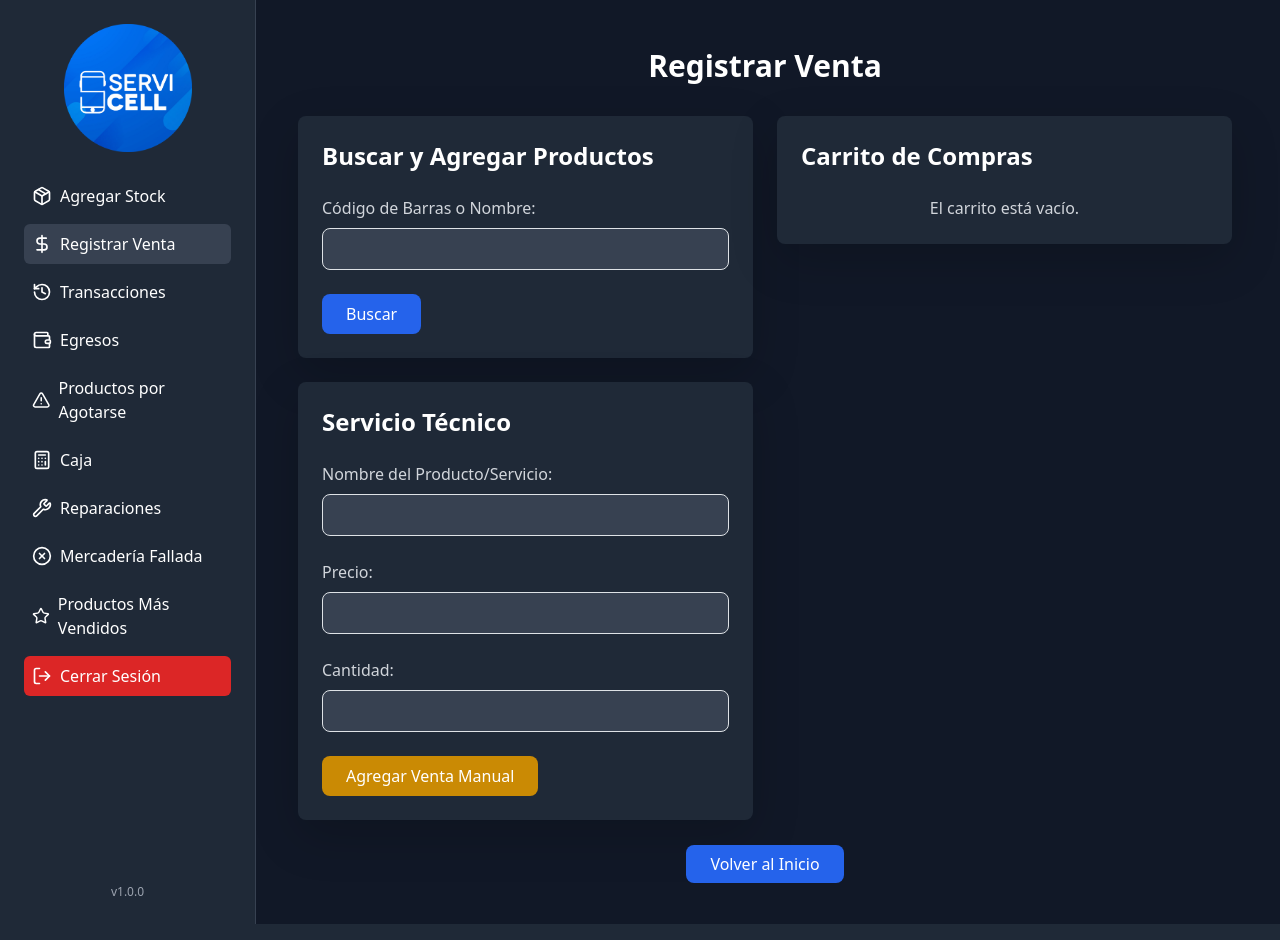
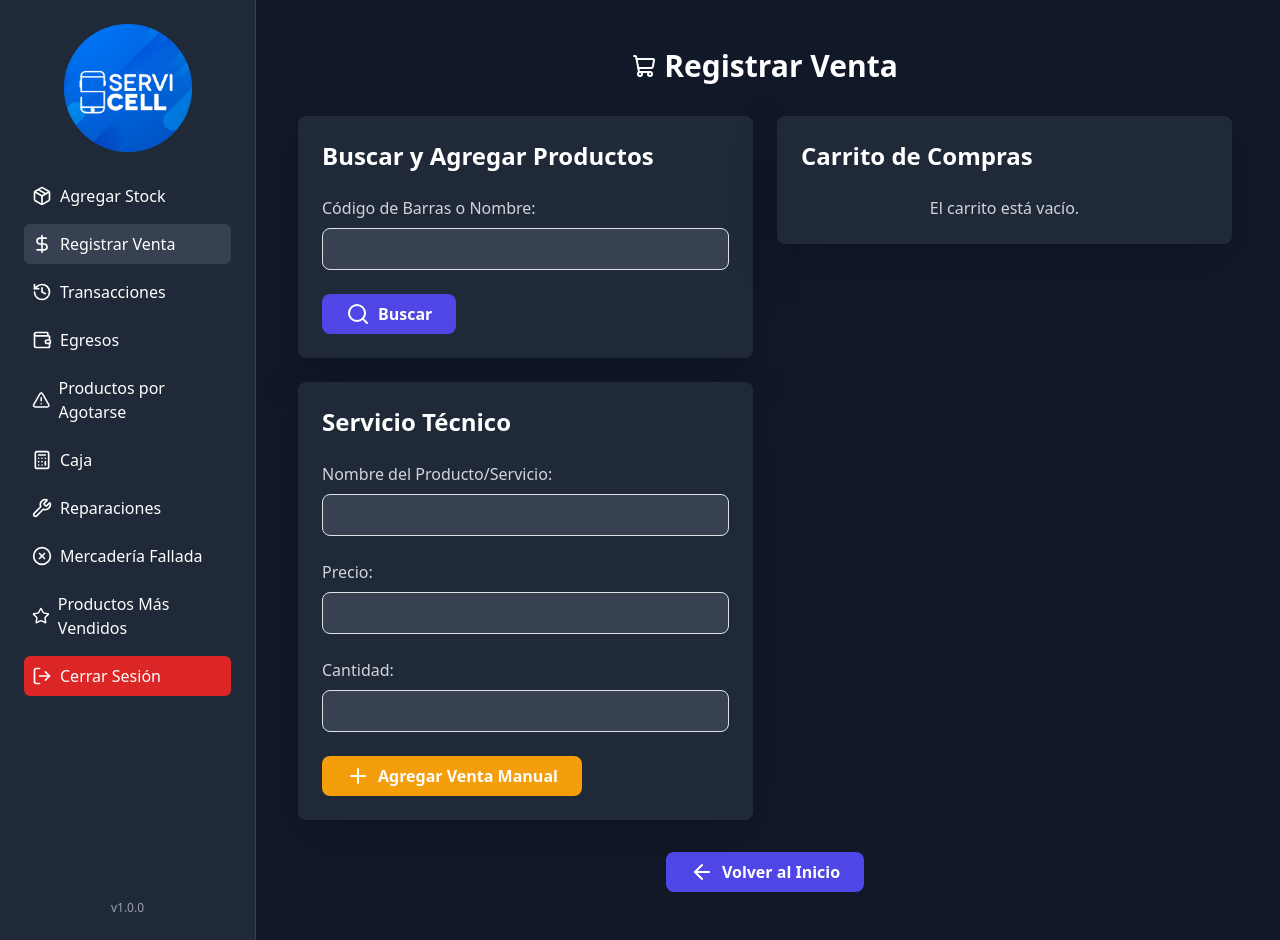
Before and after one commit to NahunMenem/Servicell, a Flask app: page /registrar_venta in a window 1280 px wide. Run offline with Flask 3, Linux system fonts and the light colour scheme; some libraries are stand-ins or nearby versions.

Commit message:
Update registrar_venta.html2025

```diff
--- a/templates/registrar_venta.html
+++ b/templates/registrar_venta.html
@@ -2,7 +2,6 @@
 
 {% block content %}
 <div class="p-6 bg-gray-900 text-white min-h-screen">
-    <!-- Mostrar mensajes flash -->
     {% with messages = get_flashed_messages(with_categories=true) %}
         {% if messages %}
             {% for category, message in messages %}
@@ -13,22 +12,25 @@
         {% endif %}
     {% endwith %}
 
-    <h1 class="text-3xl font-bold text-center mb-8">Registrar Venta</h1>
+    <h1 class="text-3xl font-bold text-center mb-8 flex justify-center items-center gap-2">
+        <i data-lucide="shopping-cart"></i>
+        Registrar Venta
+    </h1>
 
     <div class="grid grid-cols-1 md:grid-cols-2 gap-6">
-        <!-- Columna izquierda: Buscar y agregar productos -->
         <div>
-            <!-- Buscar productos -->
             <div class="bg-gray-800 p-6 rounded-lg shadow-lg mb-6">
                 <h2 class="text-2xl font-semibold mb-4">Buscar y Agregar Productos</h2>
                 <form method="POST">
                     <div class="mb-4">
                         <label for="busqueda" class="block text-gray-300 mb-2">Código de Barras o Nombre:</label>
                         <input type="text" id="busqueda" name="busqueda"
-                               class="w-full p-2 bg-gray-700 border border-gray-600 rounded-lg text-white focus:outline-none focus:border-blue-500"
+                               class="w-full p-2 bg-gray-700 border border-gray-600 rounded-lg text-white focus:outline-none focus:border-indigo-500"
                                required autofocus>
                     </div>
-                    <button type="submit" name="buscar" class="px-6 py-2 bg-blue-600 hover:bg-blue-700 text-white rounded-lg transition duration-300">Buscar</button>
+                    <button type="submit" name="buscar" class="inline-flex items-center gap-2 px-6 py-2 bg-indigo-600 hover:bg-indigo-500 text-white font-semibold rounded-lg transition duration-300">
+                        <i data-lucide="search"></i> Buscar
+                    </button>
                 </form>
 
                 {% if productos %}
@@ -44,8 +46,10 @@
                         <form method="POST" class="mt-2">
                             <input type="hidden" name="producto_id" value="{{ producto.id }}">
                             <div class="flex items-center space-x-2">
-                                <input type="number" name="cantidad" class="w-20 p-2 bg-gray-600 border border-gray-500 rounded-lg text-white focus:outline-none focus:border-blue-500" min="1" max="{{ producto.stock }}" required>
-                                <button type="submit" name="agregar" class="px-4 py-2 bg-green-600 hover:bg-green-700 text-white rounded-lg transition duration-300">Agregar</button>
+                                <input type="number" name="cantidad" class="w-20 p-2 bg-gray-600 border border-gray-500 rounded-lg text-white focus:outline-none focus:border-emerald-500" min="1" max="{{ producto.stock }}" required>
+                                <button type="submit" name="agregar" class="inline-flex items-center gap-2 px-4 py-2 bg-emerald-600 hover:bg-emerald-500 text-white font-semibold rounded-lg transition duration-300">
+                                    <i data-lucide="plus-circle"></i> Agregar
+                                </button>
                             </div>
                         </form>
                     </li>
@@ -54,28 +58,28 @@
                 {% endif %}
             </div>
 
-            <!-- Formulario para venta manual -->
             <div class="bg-gray-800 p-6 rounded-lg shadow-lg">
                 <h2 class="text-2xl font-semibold mb-4">Servicio Técnico</h2>
                 <form method="POST">
                     <div class="mb-4">
                         <label for="nombre_manual" class="block text-gray-300 mb-2">Nombre del Producto/Servicio:</label>
-                        <input type="text" id="nombre_manual" name="nombre_manual" class="w-full p-2 bg-gray-700 border border-gray-600 rounded-lg text-white focus:outline-none focus:border-blue-500" required>
+                        <input type="text" id="nombre_manual" name="nombre_manual" class="w-full p-2 bg-gray-700 border border-gray-600 rounded-lg text-white focus:outline-none focus:border-amber-500" required>
                     </div>
                     <div class="mb-4">
                         <label for="precio_manual" class="block text-gray-300 mb-2">Precio:</label>
-                        <input type="number" step="0.01" id="precio_manual" name="precio_manual" class="w-full p-2 bg-gray-700 border border-gray-600 rounded-lg text-white focus:outline-none focus:border-blue-500" required>
+                        <input type="number" step="0.01" id="precio_manual" name="precio_manual" class="w-full p-2 bg-gray-700 border border-gray-600 rounded-lg text-white focus:outline-none focus:border-amber-500" required>
                     </div>
                     <div class="mb-4">
                         <label for="cantidad_manual" class="block text-gray-300 mb-2">Cantidad:</label>
-                        <input type="number" id="cantidad_manual" name="cantidad_manual" class="w-full p-2 bg-gray-700 border border-gray-600 rounded-lg text-white focus:outline-none focus:border-blue-500" required>
+                        <input type="number" id="cantidad_manual" name="cantidad_manual" class="w-full p-2 bg-gray-700 border border-gray-600 rounded-lg text-white focus:outline-none focus:border-amber-500" required>
                     </div>
-                    <button type="submit" name="agregar_manual" class="px-6 py-2 bg-yellow-600 hover:bg-yellow-700 text-white rounded-lg transition duration-300">Agregar Venta Manual</button>
+                    <button type="submit" name="agregar_manual" class="inline-flex items-center gap-2 px-6 py-2 bg-amber-500 hover:bg-amber-400 text-white font-semibold rounded-lg transition duration-300">
+                        <i data-lucide="plus"></i> Agregar Venta Manual
+                    </button>
                 </form>
             </div>
         </div>
 
-        <!-- Columna derecha: Carrito de compras -->
         <div>
             <div class="bg-gray-800 p-6 rounded-lg shadow-lg">
                 <h2 class="text-2xl font-semibold mb-4">Carrito de Compras</h2>
@@ -102,36 +106,39 @@
                 </table>
                 <h4 class="text-right mt-4 text-xl font-semibold">Total: ${{ total }}</h4>
 
-                <!-- Formulario para registrar la venta -->
                 <form method="POST" class="mt-6">
                     <div class="mb-4">
                         <label class="block text-gray-300 mb-2">Tipo de Pago:</label>
                         <div class="flex space-x-4">
                             <label class="flex items-center">
-                                <input type="radio" name="tipo_pago" value="Efectivo" class="form-radio h-4 w-4 text-blue-600" required>
+                                <input type="radio" name="tipo_pago" value="Efectivo" class="form-radio h-4 w-4 text-indigo-500" required>
                                 <span class="ml-2 text-gray-300">Efectivo</span>
                             </label>
                             <label class="flex items-center">
-                                <input type="radio" name="tipo_pago" value="Débito" class="form-radio h-4 w-4 text-blue-600">
+                                <input type="radio" name="tipo_pago" value="Débito" class="form-radio h-4 w-4 text-indigo-500">
                                 <span class="ml-2 text-gray-300">Débito</span>
                             </label>
                             <label class="flex items-center">
-                                <input type="radio" name="tipo_pago" value="Crédito" class="form-radio h-4 w-4 text-blue-600">
+                                <input type="radio" name="tipo_pago" value="Crédito" class="form-radio h-4 w-4 text-indigo-500">
                                 <span class="ml-2 text-gray-300">Crédito</span>
                             </label>
                             <label class="flex items-center">
-                                <input type="radio" name="tipo_pago" value="Transferencia" class="form-radio h-4 w-4 text-blue-600">
+                                <input type="radio" name="tipo_pago" value="Transferencia" class="form-radio h-4 w-4 text-indigo-500">
                                 <span class="ml-2 text-gray-300">Transferencia</span>
                             </label>
                         </div>
                     </div>
                     <div class="mb-4">
                         <label for="dni_cliente" class="block text-gray-300 mb-2">DNI del Cliente:</label>
-                        <input type="text" id="dni_cliente" name="dni_cliente" class="w-full p-2 bg-gray-700 border border-gray-600 rounded-lg text-white focus:outline-none focus:border-blue-500">
+                        <input type="text" id="dni_cliente" name="dni_cliente" class="w-full p-2 bg-gray-700 border border-gray-600 rounded-lg text-white focus:outline-none focus:border-indigo-500">
                     </div>
                     <div class="flex space-x-4">
-                        <button type="submit" name="registrar" class="px-6 py-2 bg-blue-600 hover:bg-blue-700 text-white rounded-lg transition duration-300">Registrar Venta</button>
-                        <button type="submit" name="vaciar" class="px-6 py-2 bg-red-600 hover:bg-red-700 text-white rounded-lg transition duration-300">Vaciar Carrito</button>
+                        <button type="submit" name="registrar" class="inline-flex items-center gap-2 px-6 py-2 bg-indigo-600 hover:bg-indigo-500 text-white font-semibold rounded-lg transition duration-300">
+                            <i data-lucide="check-circle"></i> Registrar Venta
+                        </button>
+                        <button type="submit" name="vaciar" class="inline-flex items-center gap-2 px-6 py-2 bg-rose-600 hover:bg-rose-500 text-white font-semibold rounded-lg transition duration-300">
+                            <i data-lucide="trash-2"></i> Vaciar Carrito
+                        </button>
                     </div>
                 </form>
                 {% else %}
@@ -141,9 +148,10 @@
         </div>
     </div>
 
-    <!-- Botón para volver al inicio -->
     <div class="mt-8 text-center">
-        <a href="{{ url_for('index') }}" class="px-6 py-2 bg-blue-600 hover:bg-blue-700 text-white rounded-lg transition duration-300">Volver al Inicio</a>
+        <a href="{{ url_for('index') }}" class="inline-flex items-center gap-2 px-6 py-2 bg-indigo-600 hover:bg-indigo-500 text-white font-semibold rounded-lg transition duration-300 {% if request.endpoint == 'index' %}ring-2 ring-indigo-300{% endif %}">
+            <i data-lucide="arrow-left"></i> Volver al Inicio
+        </a>
     </div>
 </div>
 
@@ -152,8 +160,6 @@
         const busquedaInput = document.getElementById('busqueda');
         if (busquedaInput) {
             busquedaInput.focus();
-
-            // Opcional: Seleccionar todo el texto al enfocar
             busquedaInput.addEventListener('focus', function() {
                 this.select();
             });
```
